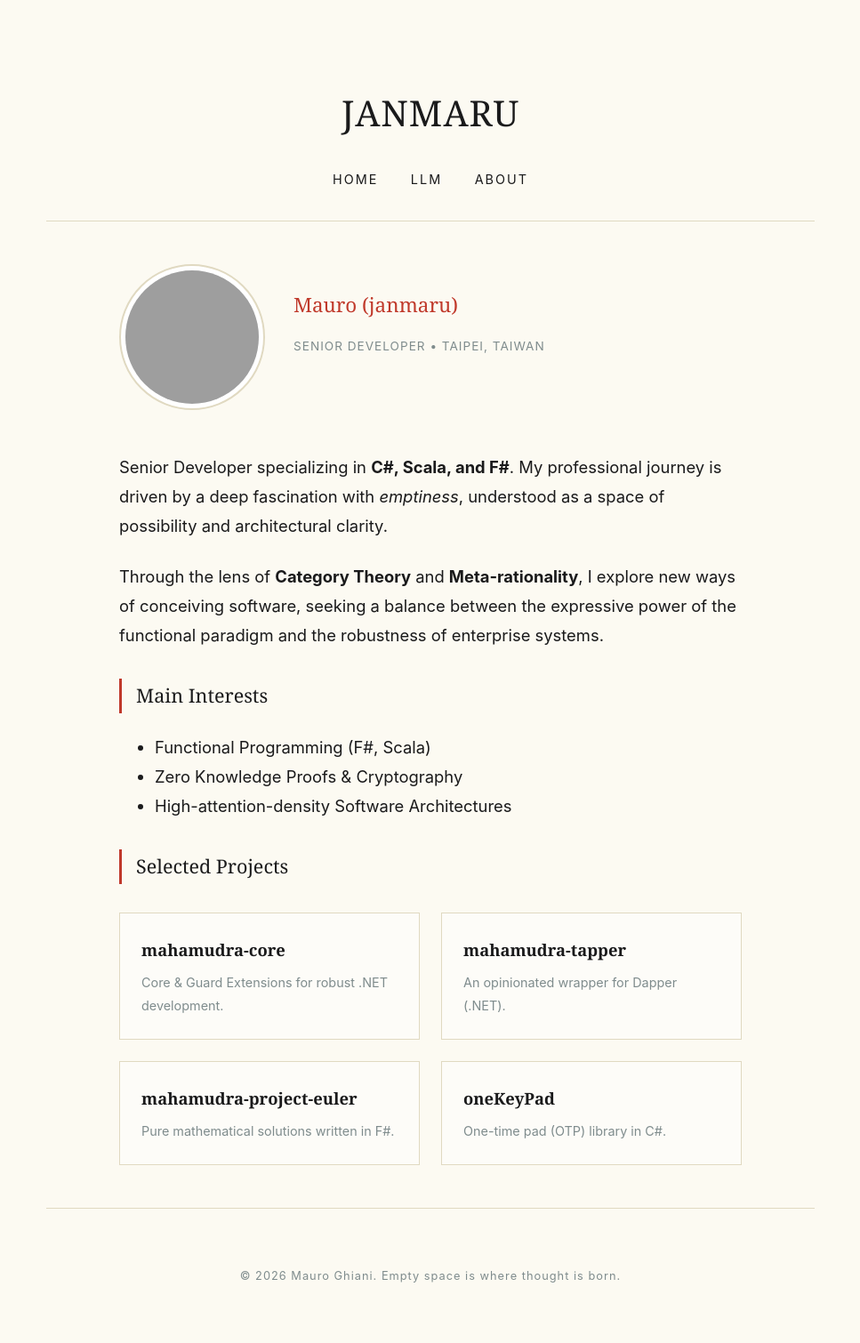
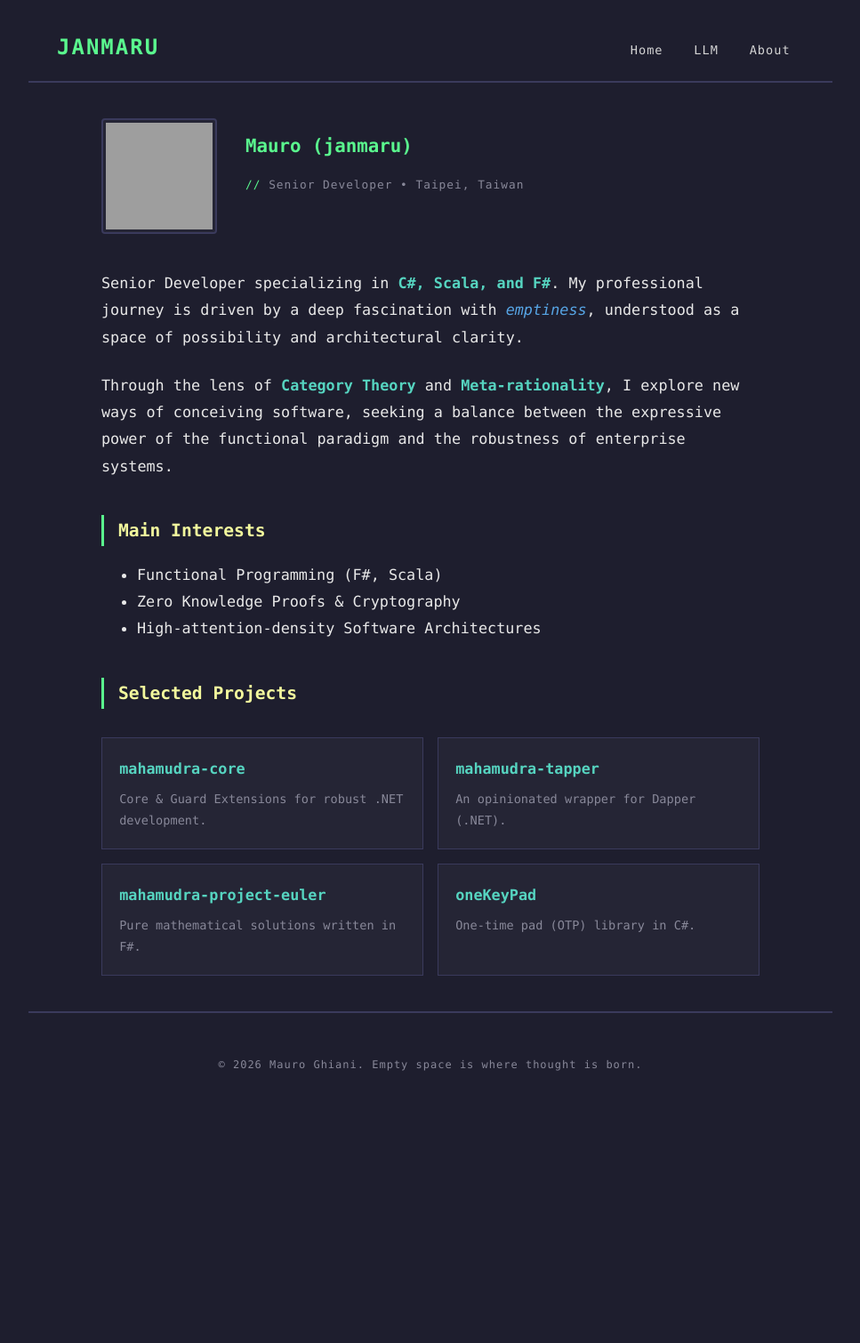
Before and after one commit to janmaru/janmaru.github.io, a Jekyll site: the page built from about.md, in a window 1280 px wide. Shown: the whole page at 89% size, without its empty margins (156-1123 px from the left). Built offline with Jekyll 4.4.1, drawn with Linux system fonts in a browser that asks for light colours; after the commit the page ends 1257 px from its top, so only the background shows below that; grey boxes are pictures that could not be loaded.

Commit message:
++ turbo pascal style

```diff
--- a/_config.yml
+++ b/_config.yml
@@ -3,6 +3,12 @@ description: Thoughts & Architectures
 author: Mauro Ghiani
 url: https://janmaru.github.io
 
-permalink: /articoli/:slug/
+permalink: /articles/:slug/
 future: true
 theme: null
+
+plugins:
+  - jekyll-paginate
+
+paginate: 5
+paginate_path: "/page/:num/"
--- a/_layouts/default.html
+++ b/_layouts/default.html
@@ -14,7 +14,7 @@
         <h1><a href="{{ '/' | relative_url }}" style="text-decoration:none; color:inherit;">JANMARU</a></h1>
         <nav>
             <a href="{{ '/' | relative_url }}">Home</a>
-            <a href="{{ '/categorie/llm' | relative_url }}">LLM</a>
+            <a href="{{ '/categories/llm' | relative_url }}">LLM</a>
             <a href="{{ '/about' | relative_url }}">About</a>
         </nav>
     </header>
--- a/about.md
+++ b/about.md
@@ -2,54 +2,6 @@
 title: About
 layout: default
 permalink: /about/
-extra_css: |
-    .profile-container {
-        display: flex;
-        align-items: center;
-        gap: 2rem;
-        margin-bottom: 3rem;
-    }
-    .profile-pic {
-        width: 150px;
-        height: 150px;
-        border-radius: 50%;
-        border: 2px solid var(--border-line);
-        padding: 5px;
-        background: white;
-    }
-    .bio-lead {
-        font-family: "Georgia", serif;
-        font-size: 1.4rem;
-        color: var(--cinnabar);
-        margin-bottom: 0.5rem;
-    }
-    @media (max-width: 600px) {
-        .profile-container {
-            flex-direction: column;
-            text-align: center;
-        }
-    }
-    .repo-grid {
-        display: grid;
-        grid-template-columns: 1fr 1fr;
-        gap: 1.5rem;
-        margin-top: 2rem;
-    }
-    .repo-card {
-        padding: 1.5rem;
-        border: 1px solid var(--border-line);
-        background: rgba(255,255,255,0.5);
-    }
-    .repo-card h4 {
-        margin: 0 0 0.5rem 0;
-        font-family: "Georgia", serif;
-        color: var(--ink-black);
-    }
-    .repo-card p {
-        font-size: 0.9rem;
-        margin: 0;
-        color: var(--smoke-gray);
-    }
 ---
 
 <div class="profile-container">
--- a/css/style.css
+++ b/css/style.css
@@ -1,15 +1,22 @@
 :root {
-    --rice-paper: #fcfaf2;
-    --ink-black: #1a1a1b;
-    --cinnabar: #c0392b;
-    --smoke-gray: #7f8c8d;
-    --border-line: #e0d9c1;
+    --bg-dark: #1e1e2e;
+    --bg-panel: #252535;
+    --text-main: #d4d4d4;
+    --text-bright: #e8e8e8;
+    --cyan: #56d4c0;
+    --green: #5af78e;
+    --yellow: #f3f99d;
+    --blue: #57a5e5;
+    --border: #3a3a5c;
+    --dim: #888899;
+    --mono: "Cascadia Code", "Fira Code", "JetBrains Mono", "Consolas", "SF Mono", monospace;
 }
 
 body {
-    background-color: var(--rice-paper);
-    color: var(--ink-black);
-    font-family: -apple-system, BlinkMacSystemFont, "Segoe UI", Roboto, Helvetica, Arial, sans-serif;
+    background-color: var(--bg-dark);
+    color: var(--text-main);
+    font-family: var(--mono);
+    font-size: 1rem;
     line-height: 1.8;
     margin: 0;
     padding: 0;
@@ -18,63 +25,82 @@ body {
     align-items: center;
 }
 
+/* ── Header / Menu Bar ── */
+
 header {
     width: 100%;
-    max-width: 800px;
-    padding: 4rem 2rem 2rem;
-    border-bottom: 1px solid var(--border-line);
-    text-align: center;
+    max-width: 840px;
+    padding: 2rem 2rem 1rem;
+    border-bottom: 2px solid var(--border);
+    display: flex;
+    align-items: baseline;
+    justify-content: space-between;
+    gap: 2rem;
 }
 
 header h1 {
-    font-family: "Georgia", "Times New Roman", serif;
-    font-size: 2.5rem;
-    font-weight: normal;
-    margin-bottom: 0.5rem;
+    font-family: var(--mono);
+    font-size: 1.5rem;
+    font-weight: bold;
+    margin: 0;
+    color: var(--green);
+    letter-spacing: 2px;
+}
+
+header nav {
+    display: flex;
+    gap: 0.25rem;
+}
+
+header nav a {
+    color: var(--text-main);
+    text-decoration: none;
+    font-size: 0.85rem;
+    padding: 0.25rem 0.9rem;
+    border: 1px solid transparent;
     letter-spacing: 1px;
 }
 
-header nav {
-    margin-top: 1.5rem;
+header nav a:hover {
+    background: var(--border);
+    border-color: var(--dim);
+    color: var(--yellow);
 }
 
-header nav a {
-    color: var(--ink-black);
-    text-decoration: none;
-    margin: 0 1rem;
-    font-size: 0.9rem;
-    text-transform: uppercase;
-    letter-spacing: 2px;
-}
-
-header nav a:hover {
-    color: var(--cinnabar);
-}
+/* ── Main Content ── */
 
 main {
     width: 100%;
-    max-width: 700px;
-    padding: 3rem 2rem;
+    max-width: 740px;
+    padding: 2.5rem 2rem;
 }
 
+/* ── Articles / Posts ── */
+
 article h1 {
-    font-family: "Georgia", "Times New Roman", serif;
-    font-size: 2.2rem;
-    font-weight: normal;
-    color: var(--cinnabar);
-    margin-bottom: 1rem;
+    font-family: var(--mono);
+    font-size: 1.6rem;
+    font-weight: bold;
+    color: var(--cyan);
+    margin-bottom: 0.5rem;
+    line-height: 1.4;
 }
 
 .meta {
-    font-size: 0.85rem;
-    color: var(--smoke-gray);
+    font-size: 0.8rem;
+    color: var(--dim);
     margin-bottom: 2rem;
-    text-transform: uppercase;
     letter-spacing: 1px;
 }
 
+.meta::before {
+    content: "// ";
+    color: var(--green);
+}
+
 .content {
-    font-size: 1.15rem;
+    font-size: 1.05rem;
+    color: var(--text-bright);
 }
 
 .content p {
@@ -82,50 +108,90 @@ article h1 {
 }
 
 .content h3 {
-    margin-top: 2rem;
-    font-family: "Georgia", serif;
-    font-weight: normal;
-    border-left: 3px solid var(--cinnabar);
+    margin-top: 2.5rem;
+    margin-bottom: 1rem;
+    font-weight: bold;
+    color: var(--yellow);
+    border-left: 3px solid var(--green);
     padding-left: 1rem;
 }
 
+.content strong {
+    color: var(--cyan);
+}
+
+.content em {
+    color: var(--blue);
+    font-style: italic;
+}
+
+.content a {
+    color: var(--cyan);
+    text-decoration: underline;
+    text-underline-offset: 3px;
+}
+
+.content a:hover {
+    color: var(--yellow);
+}
+
+/* ── Code ── */
+
 code {
-    background: #f1f0e6;
-    padding: 0.2rem 0.4rem;
+    background: var(--bg-panel);
+    border: 1px solid var(--border);
+    padding: 0.2rem 0.5rem;
     border-radius: 3px;
     font-size: 0.9em;
+    color: var(--green);
 }
 
-footer {
-    width: 100%;
-    max-width: 800px;
-    padding: 4rem 2rem;
-    border-top: 1px solid var(--border-line);
-    text-align: center;
-    color: var(--smoke-gray);
-    font-size: 0.8rem;
-    letter-spacing: 1px;
+pre {
+    background: var(--bg-panel);
+    border: 1px solid var(--border);
+    padding: 1.2rem;
+    overflow-x: auto;
+    line-height: 1.6;
 }
 
+pre code {
+    border: none;
+    padding: 0;
+    background: none;
+}
+
+/* ── Post Cards (Home) ── */
+
 .post-card {
-    margin-bottom: 3rem;
-    padding-bottom: 2rem;
-    border-bottom: 1px solid var(--border-line);
+    margin-bottom: 2rem;
+    padding: 1.5rem;
+    background: var(--bg-panel);
+    border: 1px solid var(--border);
 }
 
 .post-card h2 {
-    font-family: "Georgia", serif;
-    margin-bottom: 0.5rem;
+    font-family: var(--mono);
+    font-size: 1.15rem;
+    margin: 0.5rem 0;
+    line-height: 1.4;
 }
 
 .post-card h2 a {
-    color: var(--ink-black);
+    color: var(--cyan);
     text-decoration: none;
 }
 
 .post-card h2 a:hover {
-    color: var(--cinnabar);
+    color: var(--yellow);
 }
+
+.post-card p {
+    color: var(--text-main);
+    font-size: 0.95rem;
+    margin: 0.5rem 0 0;
+}
+
+/* ── Tags ── */
 
 .tags {
     margin-top: 2rem;
@@ -133,16 +199,127 @@ footer {
 
 .tag {
     display: inline-block;
-    background: var(--border-line);
+    background: var(--border);
     padding: 0.2rem 0.8rem;
     margin-right: 0.5rem;
     font-size: 0.75rem;
     text-decoration: none;
-    color: var(--ink-black);
-    border-radius: 20px;
+    color: var(--text-main);
+    border-radius: 2px;
 }
 
 .tag:hover {
-    background: var(--cinnabar);
-    color: white;
+    background: var(--green);
+    color: var(--bg-dark);
 }
+
+/* ── Pagination ── */
+
+.pagination {
+    display: flex;
+    justify-content: center;
+    align-items: center;
+    gap: 1.5rem;
+    margin-top: 2rem;
+    padding-top: 2rem;
+    border-top: 1px solid var(--border);
+    font-size: 0.85rem;
+}
+
+.pagination a {
+    color: var(--cyan);
+    text-decoration: none;
+}
+
+.pagination a:hover {
+    color: var(--yellow);
+}
+
+.page-number {
+    color: var(--dim);
+    font-size: 0.8rem;
+}
+
+/* ── Footer ── */
+
+footer {
+    width: 100%;
+    max-width: 840px;
+    padding: 3rem 2rem;
+    border-top: 2px solid var(--border);
+    text-align: center;
+    color: var(--dim);
+    font-size: 0.75rem;
+    letter-spacing: 1px;
+}
+
+/* ── About Page ── */
+
+.profile-container {
+    display: flex;
+    align-items: center;
+    gap: 2rem;
+    margin-bottom: 2.5rem;
+}
+
+.profile-pic {
+    width: 120px;
+    height: 120px;
+    border-radius: 4px;
+    border: 2px solid var(--border);
+    padding: 3px;
+    background: var(--bg-panel);
+}
+
+.bio-lead {
+    font-size: 1.3rem;
+    color: var(--green);
+    margin-bottom: 0.3rem;
+    font-weight: bold;
+}
+
+.repo-grid {
+    display: grid;
+    grid-template-columns: 1fr 1fr;
+    gap: 1rem;
+    margin-top: 2rem;
+}
+
+.repo-card {
+    padding: 1.2rem;
+    border: 1px solid var(--border);
+    background: var(--bg-panel);
+}
+
+.repo-card h4 {
+    margin: 0 0 0.4rem 0;
+    color: var(--cyan);
+    font-family: var(--mono);
+}
+
+.repo-card p {
+    font-size: 0.85rem;
+    margin: 0;
+    color: var(--dim);
+}
+
+@media (max-width: 600px) {
+    header {
+        flex-direction: column;
+        text-align: center;
+    }
+
+    header nav {
+        justify-content: center;
+        flex-wrap: wrap;
+    }
+
+    .profile-container {
+        flex-direction: column;
+        text-align: center;
+    }
+
+    .repo-grid {
+        grid-template-columns: 1fr;
+    }
+}
```
Also changed, not shown: _layouts/home.html (+15 -2 lines), categories/llm.md (renamed from categorie/llm.md, +1 -1 lines).
